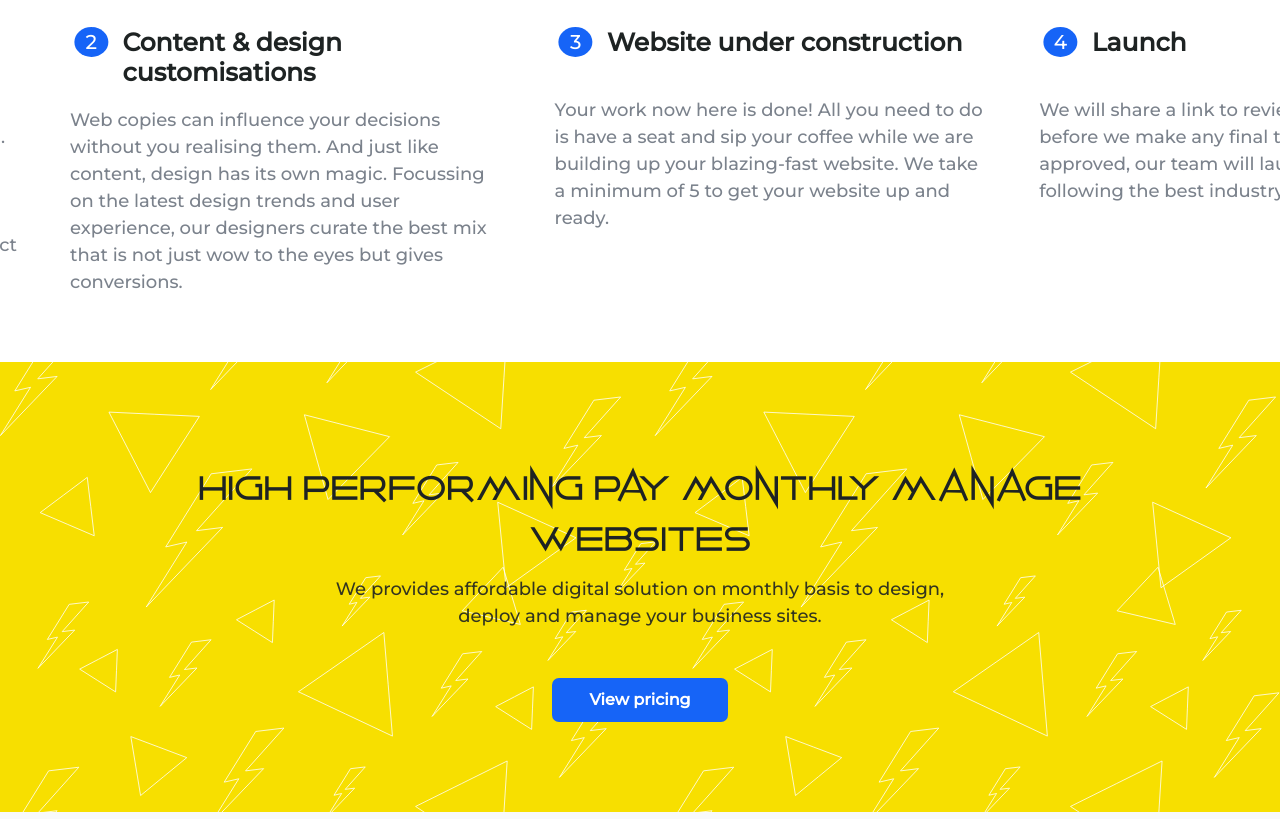
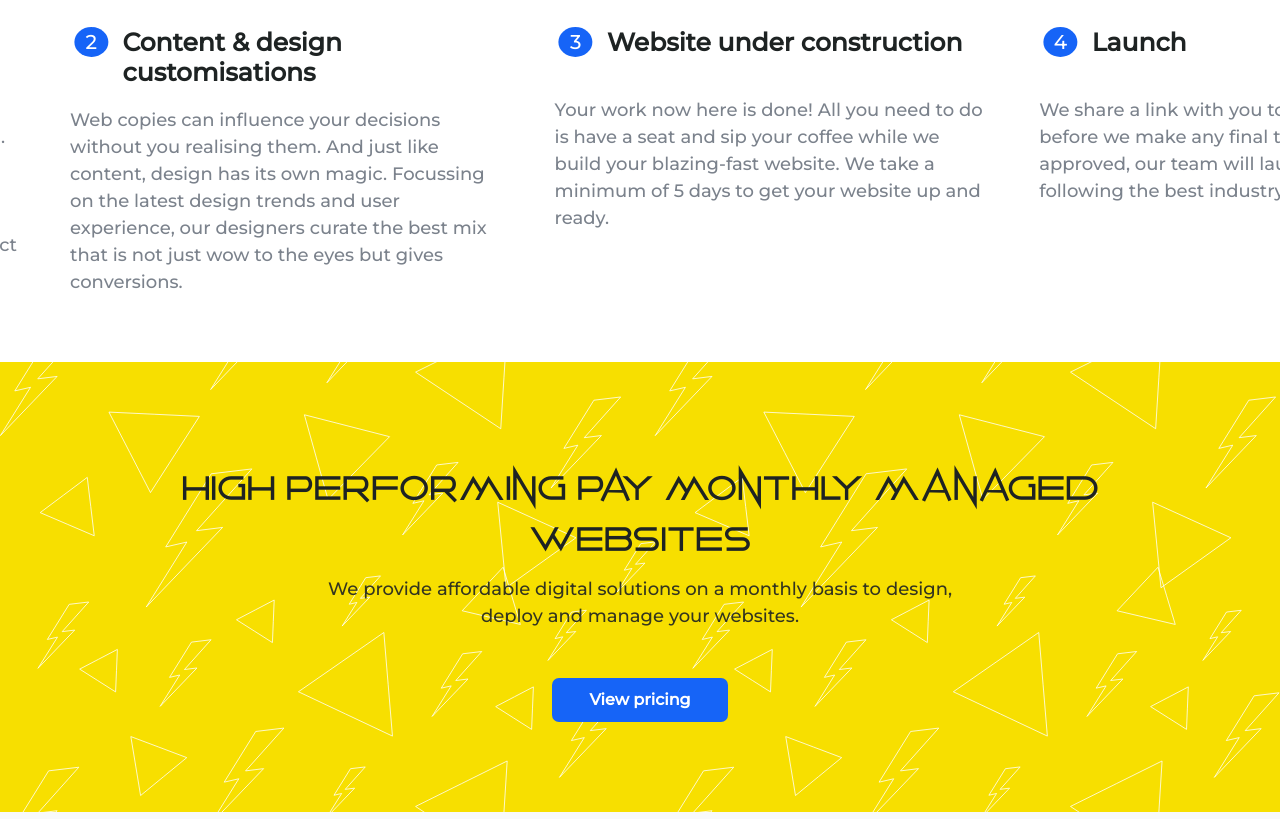
Before and after one commit to akg22012/thunderbolt, a Gatsby site: page /how-it-works in a window 1280 px wide. Shown: the part 2907-3726 px from the top of the page. Built offline with nearby package versions, Linux system fonts and the light colour scheme; Gatsby itself is replaced by a stand-in of ours.

Commit message:
how it work text change

```diff
--- a/src/pages/how-it-works.jsx
+++ b/src/pages/how-it-works.jsx
@@ -54,22 +54,22 @@ const HowItWorks = () => {
   const howItWorksList = [
     {
       heading: "Collaboration",
-      des: "Every Thunderbolt customer gets a free discovery call once the order has been placed. This collaboration helps us align with your vision. Define your niche, customer base and strategies. All in all, giving us a deeper understanding allows us to serve the perfect design template for your website.",
+      des: "Every Thunderbolt customer gets a free discovery call once the order has been placed. This collaboration helps us align with your vision. Define your niche, customer base and strategies. All in all, giving us a deeper understanding allows us to serve as the perfect design template for your website.",
       img: ImageConstants.HowItWorks1,
     },
     {
-      heading: "Content & design customisations on the fly",
-      des: "“Would you like some orange juice?” Or “How about some freshly squeezed pulpy orange juice?” You see what we did there. A well-researched content can influence your decisions and increase your website conversions. Check out our content packages for more information. Just like content, design has its own magic. Once you have your design in place, it’s not the end. You can always revisit your design before stepping into development.",
+      heading: "Content & design customisations",
+      des: "Web copies can influence your decisions without you realising them And just like content design has its own magic Focussing on the latest design trends and user experience our designers curate the best mix that is not just wow to the eyes but gives conversions.",
       img: ImageConstants.HowItWorks2,
     },
     {
       heading: "Website under construction",
-      des: "Your work now here is done! All you need to do is have a seat and sip your coffee while your website is getting faster. We take xx- xx days to get your website ready.",
+      des: "Your work now here is done! All you need to do is have a seat and sip your coffee while we build your blazing-fast website. We take a minimum of 5 days to get your website up and ready.",
       img: ImageConstants.HowItWorks3,
     },
     {
       heading: "Launch",
-      des: "We will share a link to review your website before we make any final tweaks. Once approved, our team will launch your website following the best industry standards.",
+      des: "We share a link with you to review your website before we make any final tweaks. Once approved, our team will launch your website following the best industry standards.",
       img: ImageConstants.HowItWorks4,
     },
     {
@@ -264,7 +264,7 @@ const HowItWorks = () => {
                   <p><span>1</span></p>
                    <h3 className="title"> Collaboration</h3>
                 </div>
-                <p className="Descriptions">Every Thunderbolt customer gets a free discovery call once the order has been placed. This collaboration helps us align with your vision. Define your niche, customer base and strategies. All in all, giving us a deeper understanding allows us to serve as the perfect design template for your website. </p>
+                <p className="Descriptions">Every Thunderbolt customer gets a free discovery call once the order has been placed. This collaboration helps us align with your vision. Define your niche, customer base and strategies. All in all, giving us a deeper understanding allows us to serve as the perfect design template for your website.  </p>
 
             </div>
           </SwiperSlide>
@@ -286,6 +286,7 @@ const HowItWorks = () => {
 
                 <p className="Descriptions">Web copies can influence your decisions without you realising them.
 And just like content, design has its own magic. Focussing on the latest design trends and user experience, our designers curate the best mix that is not just wow to the eyes but gives conversions.
+
 </p>
             </div>
           </SwiperSlide>
@@ -302,10 +303,10 @@ And just like content, design has its own magic. Focussing on the latest design
                 </div>
                  <div className="sliderTitle">
                   <p><span>3</span></p>
-                   <h3 className="title"> Website under construction</h3>
+                   <h3 className="title">Website under construction</h3>
                 </div>
 
-                <p className="Descriptions">Your work now here is done! All you need to do is have a seat and sip your coffee while we are building up your blazing-fast website. We take a minimum of 5 to get your website up and ready.
+                <p className="Descriptions">Your work now here is done! All you need to do is have a seat and sip your coffee while we build your blazing-fast website. We take a minimum of 5 days to get your website up and ready.
 </p>
             </div>
           </SwiperSlide>
@@ -325,7 +326,7 @@ And just like content, design has its own magic. Focussing on the latest design
                    <h3 className="title"> Launch</h3>
                 </div>
 
-                <p className="Descriptions">We will share a link to review your website before we make any final tweaks. Once approved, our team will launch your website following the best industry standards.</p>
+                <p className="Descriptions">We share a link with you to review your website before we make any final tweaks. Once approved, our team will launch your website following the best industry standards.</p>
             </div>
           </SwiperSlide>
           <SwiperSlide>
@@ -346,6 +347,7 @@ And just like content, design has its own magic. Focussing on the latest design
 
                 <p className="Descriptions">We will take care of your website including code updates, hosting, maintenance, SEO, core web vitals, content updates, etc.
 With over a decade of experience in the industry, we can definitely help you rank higher, convert more users into customers, and increase revenue. Check out our marketing plans.
+
 </p>
             </div>
           </SwiperSlide>
@@ -538,11 +540,12 @@ With over a decade of experience in the industry, we can definitely help you ran
           <div class="p-md-5 mx-md-5 mx-2 p-0 m-0  mb-2 jumbotron text-center jumbotron-fluid">
             <div className="hiw-hero-three-inside mt-3 ">
               <p className=" hiw-hero-three-heading">
-               High Performing Pay Monthly Manage Websites
+              High Performing Pay Monthly Managed Websites
               </p>
               <div className="hiw-hero-three-span-parent">
                 <span className="hiw-hero-three-inside-des ">
-                We provides affordable digital solution on monthly basis to design, deploy and manage your business sites.
+               We provide affordable digital solutions on a monthly basis to design, deploy and manage your websites.
+
                 </span>
               </div>
               <br />
```
